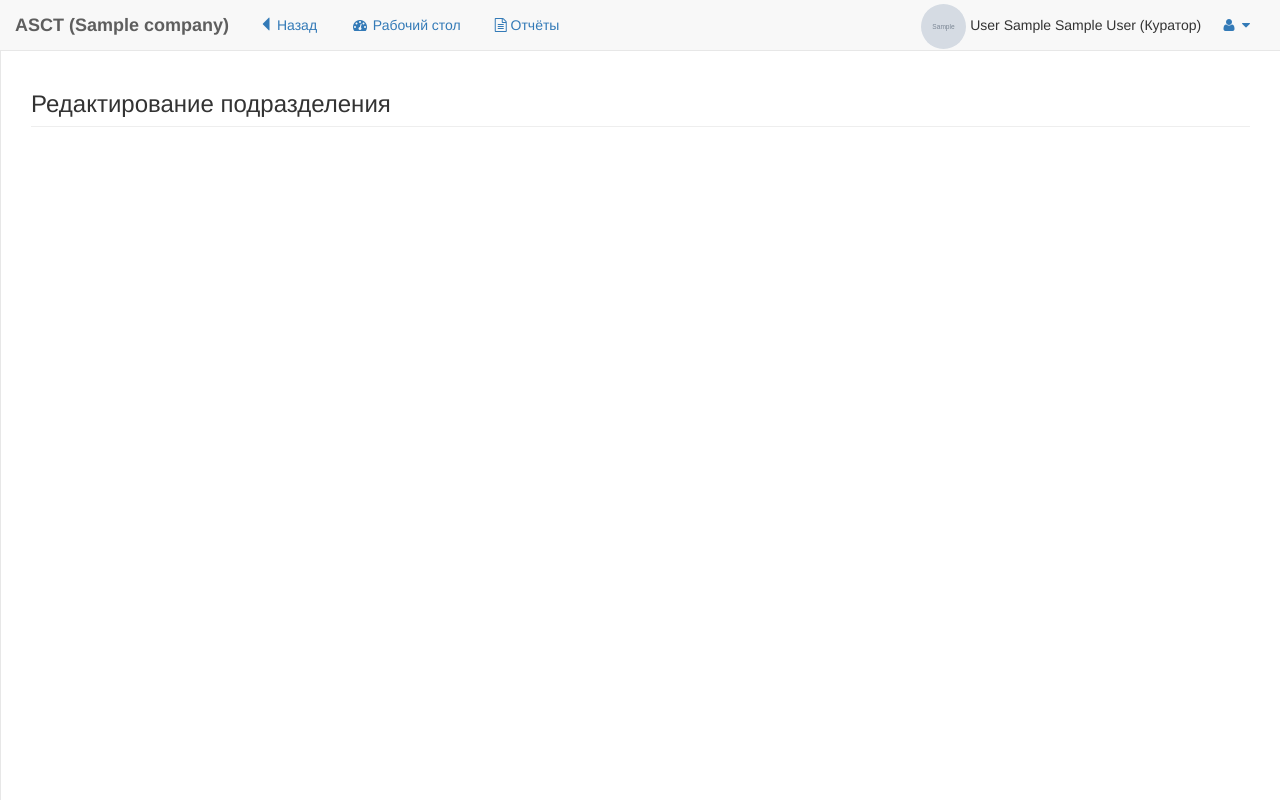
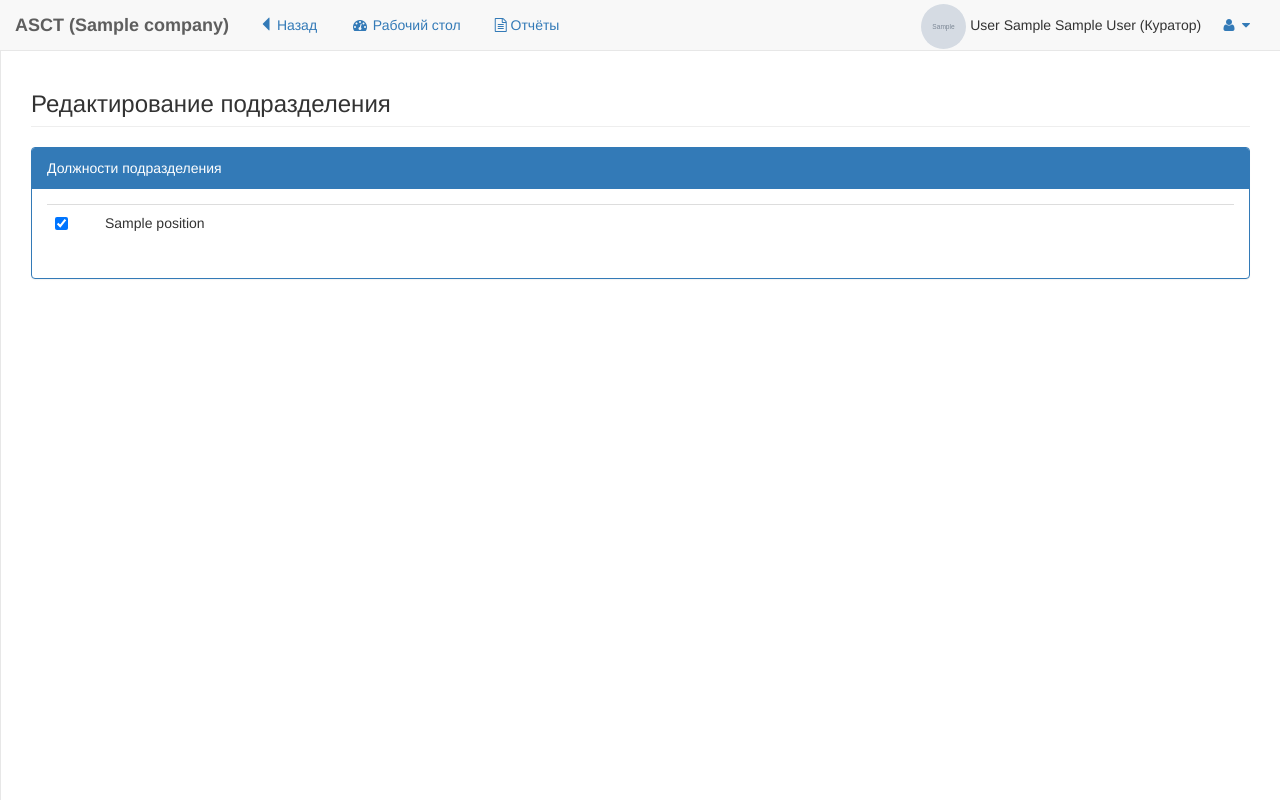
Before and after one commit to AlexeyKutepov/asct, a Django app: page /department/settings/1/ in a window 1280 px wide. Run offline with Django 3.2, Linux system fonts and the light colour scheme; a user stored in the database is signed in; tables that the repository leaves empty hold one stand-in row (values such as "Sample post"); grey boxes marked "Sample" are stand-in pictures; some libraries are stand-ins or nearby versions.

Commit message:
Список должностей подразделения

```diff
--- a/main/views.py
+++ b/main/views.py
@@ -291,7 +291,17 @@ def add_department(request):
 
 @login_required
 def department_settings(request, id):
-    return render(request, "main/department_settings.html")
+    department = Department.objects.get(id=id)
+    position_list = Position.objects.all()
+
+    return render(
+        request,
+        "main/department_settings.html",
+        {
+            "position_list": position_list,
+            "department_position_list": department.position.all()
+        }
+    )
 
 
 @login_required
--- a/templates/main/department_settings.html
+++ b/templates/main/department_settings.html
@@ -5,6 +5,28 @@
             <h3 class="page-header">Редактирование подразделения</h3>
         </div>
     </div>
+    <div class="row">
+        <div class="col-lg-12">
+            <div class="panel panel-primary">
+                <div class="panel-heading">
+                    Должности подразделения
+                </div>
+                <div class="panel-body user-panel">
+                    <table id="tableDepartmentList" class="table table-hover">
+                        {% for position in position_list %}
+                        <tr>
+                            <td width="50px">
+                                <input name="inDepartment" value="{{ forloop.counter }}" type="checkbox"
+                                    {% if position in department_position_list %}checked{% endif %}>
+                            </td>
+                            <td>{{ position }}</td>
+                        </tr>
+                        {% endfor %}
+                    </table>
+                </div>
+            </div>
+        </div>
+    </div>
 
 {% endblock %}
 {% block scripts %}
```
